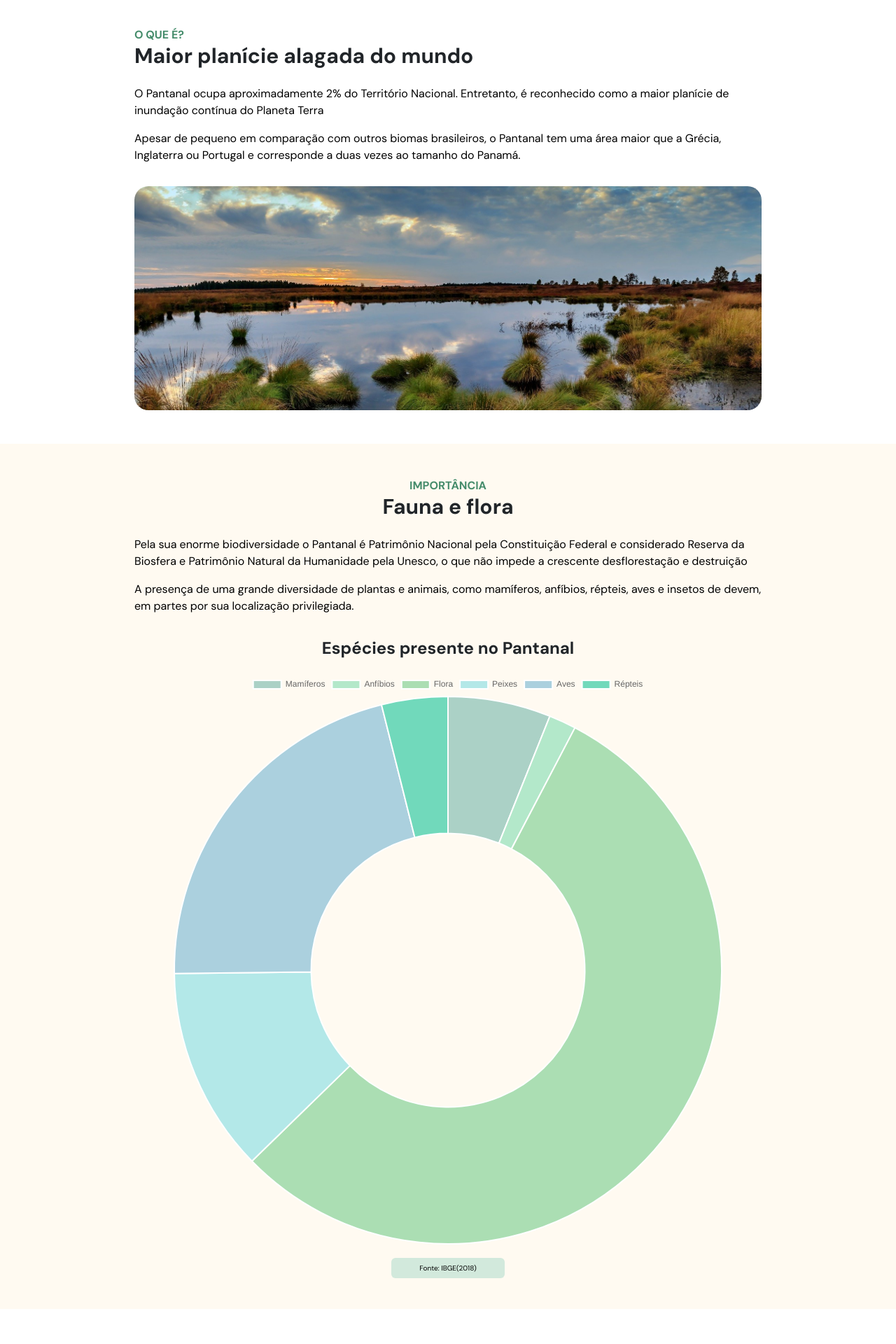
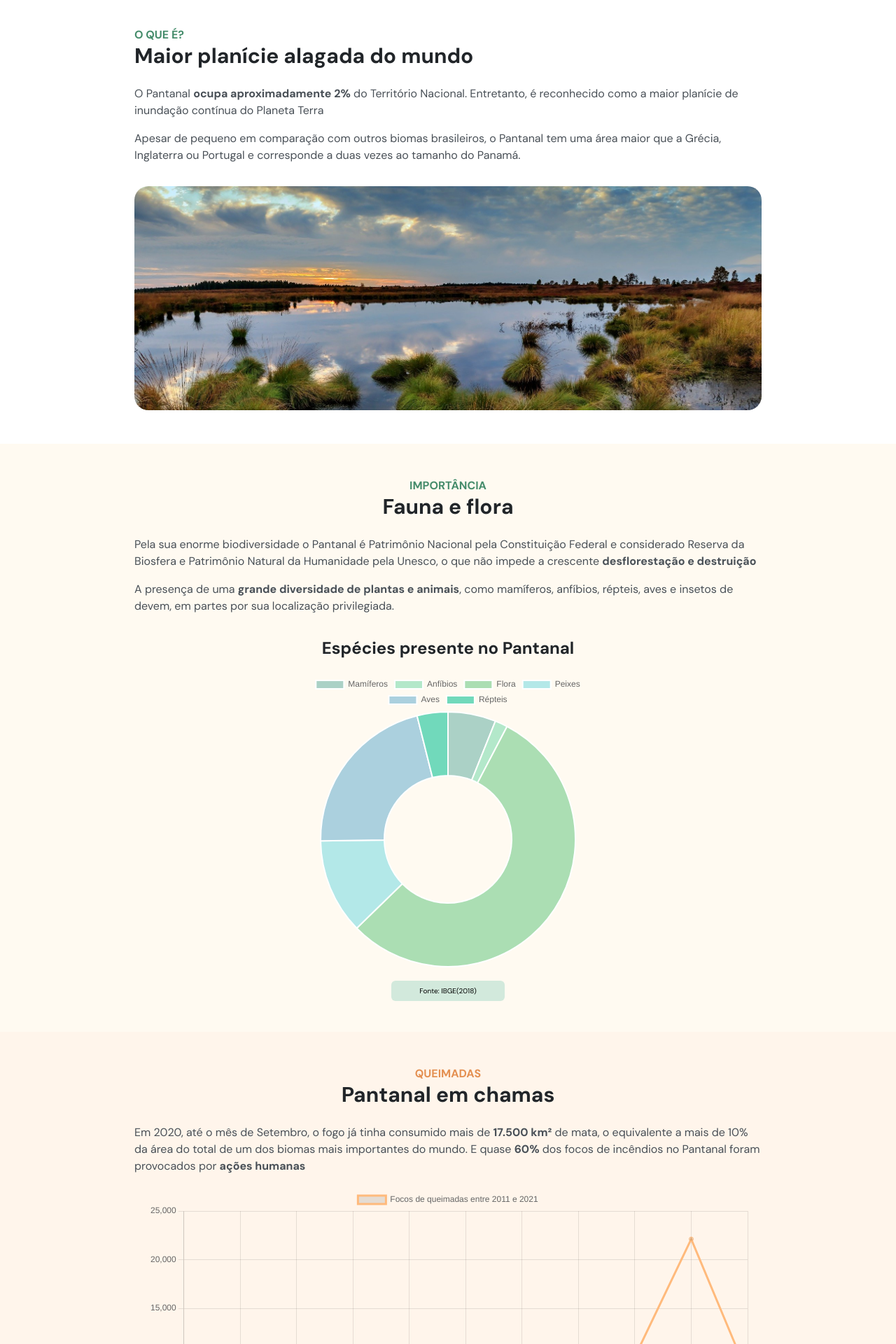
Before and after one commit to JonathanPR0/pantanow, a React (Vite) app: page / in a window 1280 px wide. Shown: the part 780-2700 px from the top of the page at 70% size. Built offline with nearby package versions, Linux system fonts and the light colour scheme.

Commit message:
Bold texts and orange theme

```diff
--- a/src/App.jsx
+++ b/src/App.jsx
@@ -30,7 +30,7 @@ function App() {
         <LineChart chartData={template.fires.chart.data} />
         <a
           href={template.fires.chart.source.src}
-          className="text-[10px] px-10 py-2 bg-primaryColors-300 rounded-md hover:bg-primaryColors-400 transition-colors"
+          className="text-[10px] px-10 py-2 bg-complementaryColors-500 rounded-md hover:bg-complementaryColors-501 transition-colors"
         >
           {template.fires.chart.source.title}
         </a>
--- a/src/assets/template.jsx
+++ b/src/assets/template.jsx
@@ -26,8 +26,8 @@ const template = {
     sectionName: 'O que é?',
     title: 'Maior planície alagada do mundo',
     content: [
-      'O Pantanal ocupa aproximadamente 2% do Território Nacional. Entretanto, é reconhecido como a maior planície de inundação contínua do Planeta Terra',
-      'Apesar de pequeno em comparação com outros biomas brasileiros, o Pantanal tem uma área maior que a Grécia, Inglaterra ou Portugal e corresponde a duas vezes ao tamanho do Panamá.',
+      <p className="text-base">O Pantanal <strong>ocupa aproximadamente 2%</strong> do Território Nacional. Entretanto, é reconhecido como a maior planície de inundação contínua do Planeta Terra</p>,
+      <p className="text-base">Apesar de pequeno em comparação com outros biomas brasileiros, o Pantanal tem uma área maior que a Grécia, Inglaterra ou Portugal e corresponde a duas vezes ao tamanho do Panamá.</p>,
     ],
     img: {
       src: whatIsImage,
@@ -39,8 +39,8 @@ const template = {
     sectionName: 'Importância',
     title: 'Fauna e flora',
     content: [
-      'Pela sua enorme biodiversidade o Pantanal é Patrimônio Nacional pela Constituição Federal e considerado Reserva da Biosfera e Patrimônio Natural da Humanidade pela Unesco, o que não impede a crescente desflorestação e destruição',
-      'A presença de uma grande diversidade de plantas e animais, como mamíferos, anfíbios, répteis, aves e insetos de devem, em partes por sua localização privilegiada.',
+      <p className="text-base">Pela sua enorme biodiversidade o Pantanal é Patrimônio Nacional pela Constituição Federal e considerado Reserva da Biosfera e Patrimônio Natural da Humanidade pela Unesco, o que não impede a crescente <strong>desflorestação e destruição</strong></p>,
+      <p className="text-base">A presença de uma <strong>grande diversidade de plantas e animais</strong>, como mamíferos, anfíbios, répteis, aves e insetos de devem, em partes por sua localização privilegiada.</p>,
     ],
     chart: {
       label: 'Espécies presente no Pantanal',
@@ -73,7 +73,7 @@ const template = {
     sectionName: 'Queimadas',
     title: 'Pantanal em chamas',
     content: [
-      'Em 2020, até o mês de Setembro, o fogo já tinha consumido mais de 17.500 km² de mata, o equivalente a mais de 10% da área do total de um dos biomas mais importantes do mundo. E quase 60% dos focos de incêndios no Pantanal foram provocados por ações humanas',
+      <p className="text-base">Em 2020, até o mês de Setembro, o fogo já tinha consumido mais de <strong>17.500 km²</strong> de mata, o equivalente a mais de 10% da área do total de um dos biomas mais importantes do mundo. E quase <strong>60%</strong> dos focos de incêndios no Pantanal foram provocados por <strong>ações humanas</strong></p>,
     ],
     chart: {
       source: {
@@ -102,19 +102,19 @@ const template = {
               8258,
             ],
             fill: true,
-            borderColor: 'rgb(75, 192, 192)',
+            borderColor: 'rgb(255,186,124)',
           },
         ],
       },
     },
-    background: 'bg-white',
+    background: 'bg-complementaryColors-300',
     id: '#fires',
   },
   cards: [
     {
       title: 'Perda de vegetação',
       content:
-        'Em 2020, segundo Instuto Nacional de Pesquisas do Pantanal (INPP), o bioma já viu cerca de 23 mil km² serem consumidos pelas chamas',
+        <p className="text-base text-left text-secondaryColors-400">Em 2020, segundo Instuto Nacional de Pesquisas do Pantanal (INPP), o bioma já viu cerca de <strong>23 mil km²</strong> serem consumidos pelas chamas</p>,
       chart: (
         <BarChart
           chartData={{
@@ -124,10 +124,10 @@ const template = {
                 label: 'Perda acumulada (em km²) de vegetação no Pantanal',
                 data: [2100, 23000],
                 backgroundColor: [
-                  'rgba(75, 192, 192, 0.2)',
-                  'rgba(54, 162, 235, 0.2)',
+                  'rgba(228, 144, 82, 0.2)',
+                  'rgba(255,186,124, 0.2)',
                 ],
-                borderColor: ['rgb(75, 192, 192)', 'rgb(54, 162, 235)'],
+                borderColor: ['rgb(228, 144, 82)', 'rgb(255,186,124)'],
                 borderWidth: 1,
               },
             ],
@@ -138,7 +138,7 @@ const template = {
     {
       title: 'Espécies de animais afetadas',
       content:
-        'As queimadas que ocorreram no Pantanal em 2020 afetaram pelo menos 65 milhões de animais vertebrados nativos e 4 bilhões de invertebrados, com base nas densidades de espécies conhecidas.',
+        <p className="text-base text-left text-secondaryColors-400">As queimadas que ocorreram no Pantanal em 2020 afetaram pelo menos <strong>65 milhões</strong> de animais vertebrados nativos e <strong>4 bilhões</strong> de invertebrados, com base nas densidades de espécies conhecidas.</p>,
     },
   ],
 };
--- a/src/components/Charts/BarChart.jsx
+++ b/src/components/Charts/BarChart.jsx
@@ -20,7 +20,7 @@ ChartJS.register(
 );
 
 const BarChart = ({ chartData }) => {
-  return <Bar data={chartData} className="max-w-full" />;
+  return <Bar data={chartData} />;
 };
 
 export default BarChart;
--- a/src/components/Charts/DoughnutChart.jsx
+++ b/src/components/Charts/DoughnutChart.jsx
@@ -4,9 +4,9 @@ import { Doughnut } from 'react-chartjs-2';
 
 ChartJS.register(ArcElement, Tooltip, Legend);
 
-const DoughnutChart = ({ chartData }) => {
+const DoughnutChart = ({ chartData, maxWidth }) => {
   return (
-    <div className="w-full px-5">
+    <div className={`w-full px-5 max-w-[500px] mx-auto`}>
       <Doughnut
         data={chartData}
         options={{
--- a/src/components/Main.jsx
+++ b/src/components/Main.jsx
@@ -11,14 +11,12 @@ function Main({ body }) {
         style={{ backgroundImage: `url(${body.img.src})` }}
       ></div>
       <div className="mx-6 md:mx-0 mt-6 text-center relative px-6 pb-[250px] md:pb-[100px] top-0 self-center max-w-full md:max-w-3xl lg:max-w-4xl">
-        <div>
         <h1 className="text-4xl font-bold text-brandGreen mb-6 md:max-w-xl lg:max-w-2xl mx-auto w-full">
           {body.title}
         </h1>
         <p className="text-lg w-full md:max-w-xl lg:max-w-2xl mx-auto ">
           {body.text}
         </p>
-        </div>
         <Numbers values={body.values} />
       </div>
     </main>
--- a/src/components/Numbers.jsx
+++ b/src/components/Numbers.jsx
@@ -1,9 +1,9 @@
 function Numbers({ values }) {
   return (
-    <section className="flex items-center justify-center flex-col md:flex-row w-full mt-12 md:mt-8 py-10 px-0 md:px-8 bg-primaryColors-100 rounded-[20px] absolute left-0 gap-16 md:gap-12 border border-primaryColors-300">
+    <section className="flex items-center flex-col md:flex-row w-full mt-12 md:mt-8 py-10 px-0 md:px-8 bg-primaryColors-100 rounded-[20px] absolute left-0 gap-16 md:gap-12 border border-primaryColors-300">
       {values.map(({ title, subtitle }) => (
         <div key={title}>
-          <h3 className="text-5xl font-bold text-secondaryColors-500">
+          <h3 className="text-5xl font-bold text-secondaryColors-500 min-w-full whitespace-nowrap">
             {title}
           </h3>
           <p className="text-base text-primaryColors-500">{subtitle}</p>
--- a/src/components/Sections/Card.jsx
+++ b/src/components/Sections/Card.jsx
@@ -2,11 +2,11 @@ import React from 'react';
 
 const Card = ({ body, children }) => {
   return (
-    <div className="flex justify-center flex-col w-full p-6 rounded-md border border-primaryColors-300 gap-4">
+    <div className="flex justify-center flex-col w-full p-6 rounded-md border border-complementaryColors-400 gap-4">
       <h3 className="text-2xl text-secondaryColors-500 font-bold">
         {body.title}
       </h3>
-      <p className="text-base text-left">{body.content}</p>
+      {body.content}
       {children ? children : null}
     </div>
   );
--- a/src/components/Sections/TTD.jsx
+++ b/src/components/Sections/TTD.jsx
@@ -7,17 +7,17 @@ const TTD = ({ body, children }) => {
       id={body.id}
     >
       <div className="w-full md:max-w-3xl lg:max-w-4xl mx-auto">
-        <span className="text-primaryColors-500 uppercase text-base mb-4 font-bold">
+        <span className={`${body.sectionName === "Queimadas" ? "text-complementaryColors-600" : "text-primaryColors-500"} uppercase text-base mb-4 font-bold`}>
           {body.sectionName}
         </span>
         <h2 className="text-3xl text-secondaryColors-500 font-bold mb-6">
           {body.title}
         </h2>
-        <div className="flex flex-col gap-4 text-left text-base ">
-          {body.content.map((paragraph, i) => (
-            <p className="text-base" key={i}>
+        <div className="flex flex-col gap-4 text-left text-base text-secondaryColors-400">
+          {body.content.map((paragraph) => (
+            <>
               {paragraph}
-            </p>
+            </>
           ))}
         </div>
         {children}
--- a/src/components/Sections/WhatIs.jsx
+++ b/src/components/Sections/WhatIs.jsx
@@ -11,11 +11,11 @@ function WhatIs({ body }) {
         <h2 className="text-3xl text-secondaryColors-500 font-bold mb-6">
           {body.title}
         </h2>
-        <div className="flex flex-col gap-4 mb-8">
-          {body.content.map((paragraph, i) => (
-            <p className="text-base" key={i}>
+        <div className="flex flex-col gap-4 mb-8 text-secondaryColors-400">
+          {body.content.map((paragraph) => (
+            <>
               {paragraph}
-            </p>
+            </>
           ))}
         </div>
         <img
--- a/tailwind.config.js
+++ b/tailwind.config.js
@@ -15,6 +15,14 @@ module.exports = {
           400: '#495057',
           500: '#212529',
         },
+        complementaryColors: {
+          300: "rgba(255,186,124,0.15)",
+          400: "rgba(255,186,124,0.5)",
+          500: "#FFBA7C",
+          501: "rgba(255,186,124,0.8)",
+          600: "#E49052",
+          700: "#919974"
+        }
       },
     },
   },
```
Also changed, not shown: src/components/Footer/index.jsx (+4 -3 lines), src/components/Header/index.jsx (+6 -8 lines). Lines whose indentation alone changed are shown as unchanged.
